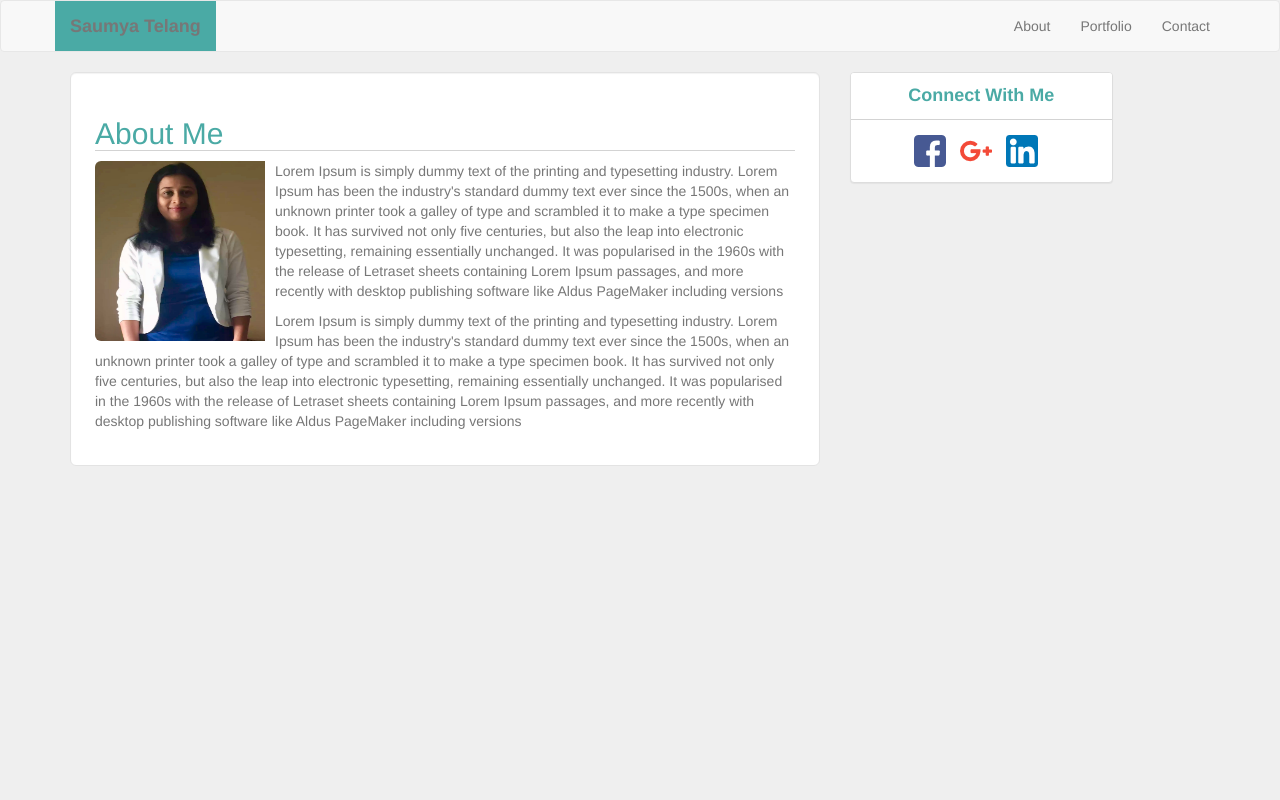
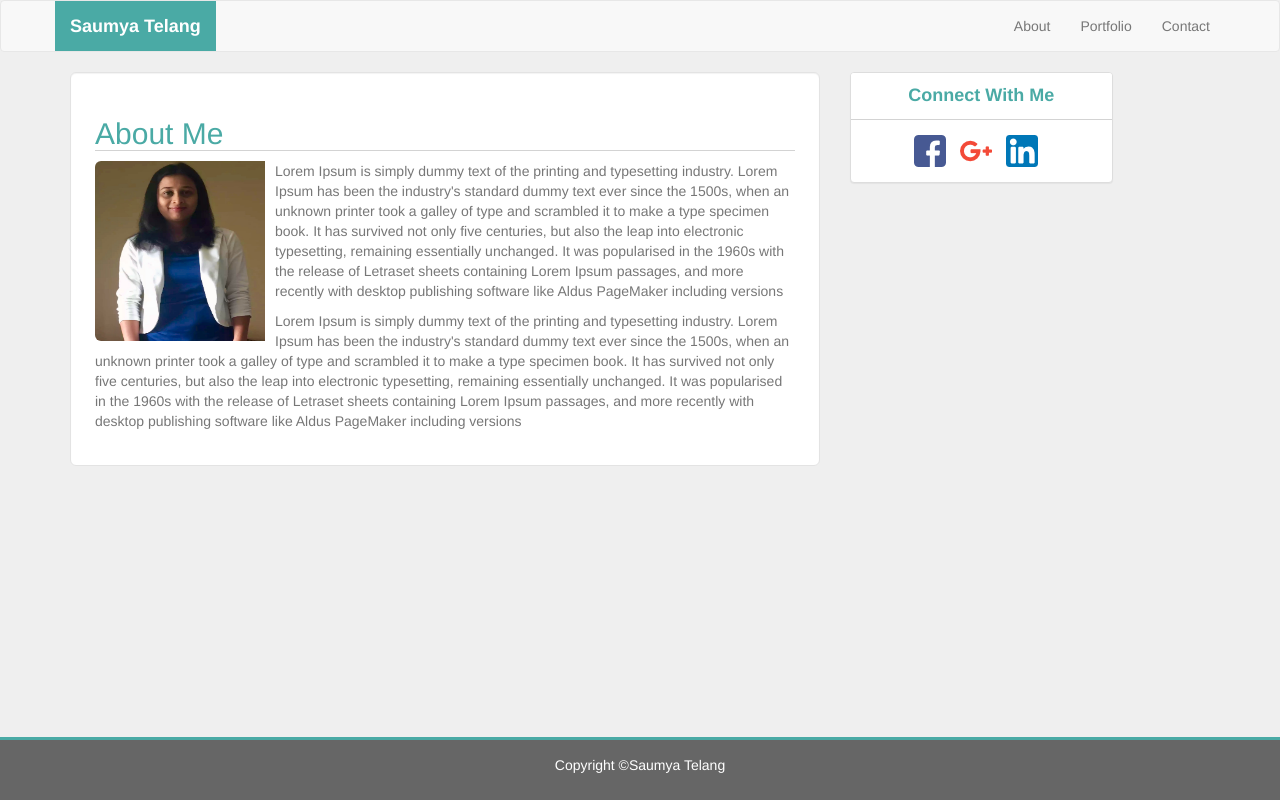
Before and after one commit to saumyad22/Bootstrap-Portfolio, a plain HTML site: page index.html in a window 1280 px wide. Drawn offline with nearby package versions, Linux system fonts and the light colour scheme.

Commit message:
changing contents

```diff
--- a/index.html
+++ b/index.html
@@ -59,6 +59,11 @@
 
 
 </div>
+<div id="footer">
+    <div class="container">
+      <p class="footer-block">Copyright &copy;Saumya Telang</p>
+    </div>
+  </div>
 
 
 
--- a/style.css
+++ b/style.css
@@ -1,10 +1,13 @@
 body{
 	background-color:#efefef;
 }
-.nav1 a{
+
+.nav1 .navbar-brand{
 	background-color: #4aaaa5;
 	color: #fff;
 	font-weight: bold;
+
+	font-size: 18px;
 }
 
 .nav1 li a{
@@ -54,3 +57,17 @@ nav{
     color: #fff;
 
 }
+
+    #footer {
+    bottom: 0;
+    width: 100%;
+    position: absolute;
+    padding: 15px;
+    color: #fff;
+    text-align: center;
+    border-top: 3px solid #4aaaa5;
+
+    background-color: #666666;
+    /*.footer-block {
+      margin: 20px 0;
+    }*/
```
Also changed, not shown: contact.html (+5 -1 lines), portfolio.html (+6 -0 lines).
